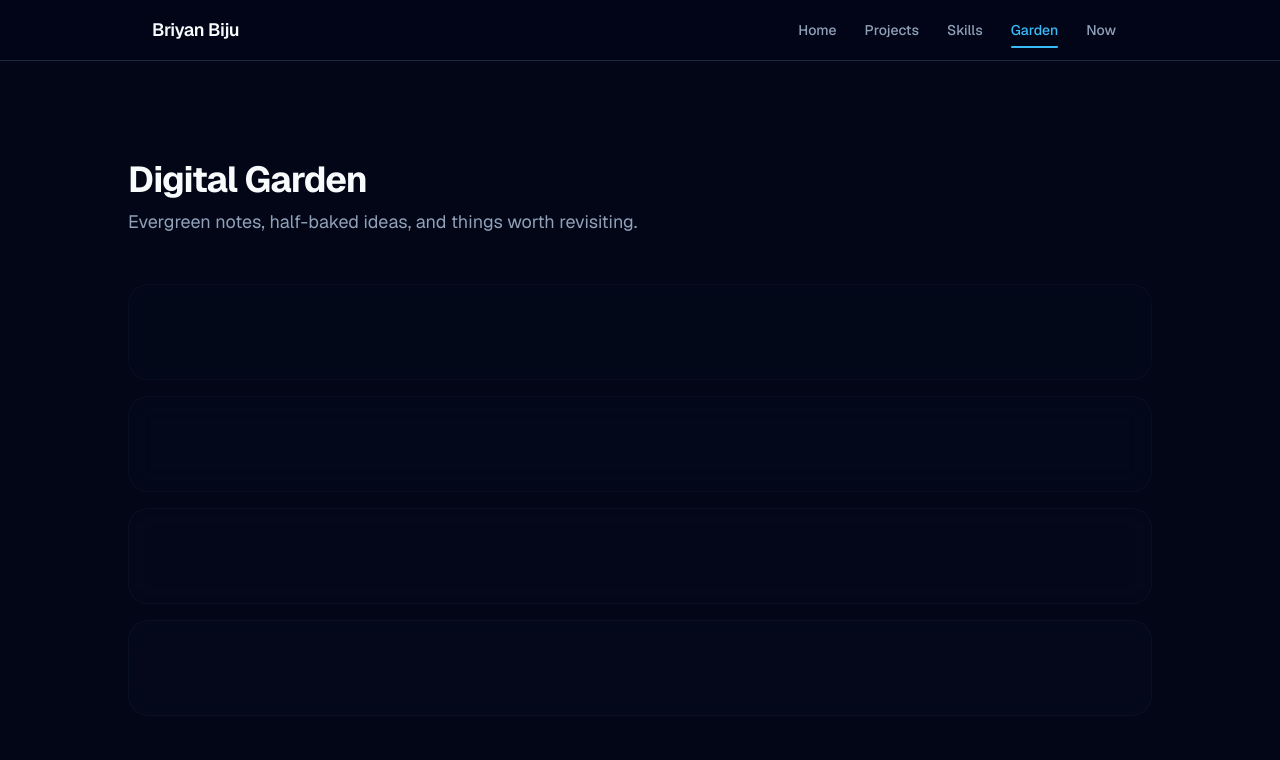
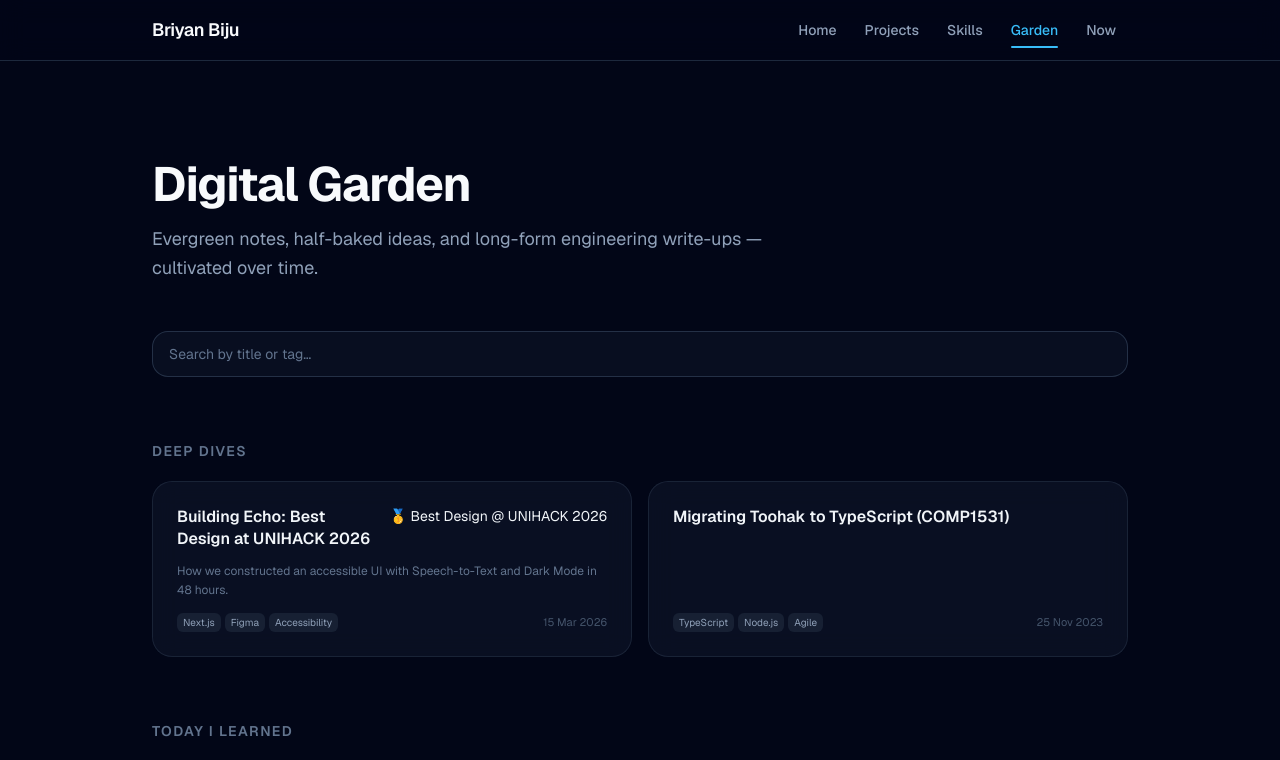
Before and after one commit to MundaneDragon/digital-garden, a Next.js app: page /garden in a window 1280 px wide. Shown: the top 760 px of the page. Built offline with nearby package versions, Linux system fonts and the light colour scheme.

Commit message:
feat: build server-side dual-stream digital garden

```diff
--- a/src/app/garden/page.tsx
+++ b/src/app/garden/page.tsx
@@ -1,25 +1,31 @@
-export default function GardenPage() {
+import { getAllPosts } from "@/lib/markdown";
+import GardenSearch from "@/components/features/GardenSearch";
+
+export const metadata = {
+  title: "Digital Garden | Briyan Biju",
+  description:
+    "Long-form engineering articles and quick Today-I-Learned notes on systems, algorithms, and frontend craft.",
+};
+
+export default async function GardenPage() {
+  const [articles, notes] = await Promise.all([
+    getAllPosts("article"),
+    getAllPosts("note"),
+  ]);
+
   return (
-    <main className="min-h-screen px-6 py-24">
-      <div className="mx-auto max-w-5xl space-y-12">
-        <header>
-          <h1 className="text-4xl font-bold tracking-tight text-slate-50">
-            Digital Garden
-          </h1>
-          <p className="mt-2 text-lg text-slate-400">
-            Evergreen notes, half-baked ideas, and things worth revisiting.
-          </p>
-        </header>
-        <div className="space-y-4">
-          {Array.from({ length: 4 }).map((_, i) => (
-            <div
-              key={i}
-              className="bento-card animate-pulse-glass h-24"
-              style={{ animationDelay: `${i * 0.4}s` }}
-            />
-          ))}
-        </div>
-      </div>
+    <main className="mx-auto max-w-5xl space-y-12 px-6 py-24">
+      <header className="space-y-4">
+        <h1 className="text-4xl font-bold tracking-tight text-slate-50 sm:text-5xl">
+          Digital Garden
+        </h1>
+        <p className="max-w-2xl text-lg leading-relaxed text-slate-400">
+          Evergreen notes, half-baked ideas, and long-form engineering write-ups
+          — cultivated over time.
+        </p>
+      </header>
+
+      <GardenSearch articles={articles} notes={notes} />
     </main>
   );
 }
```
